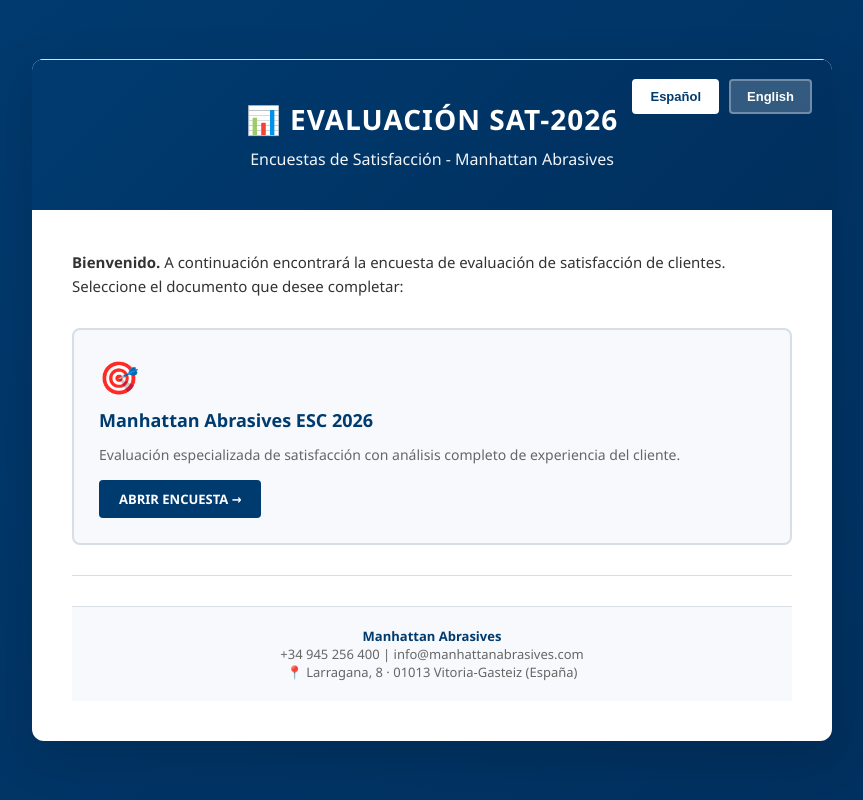
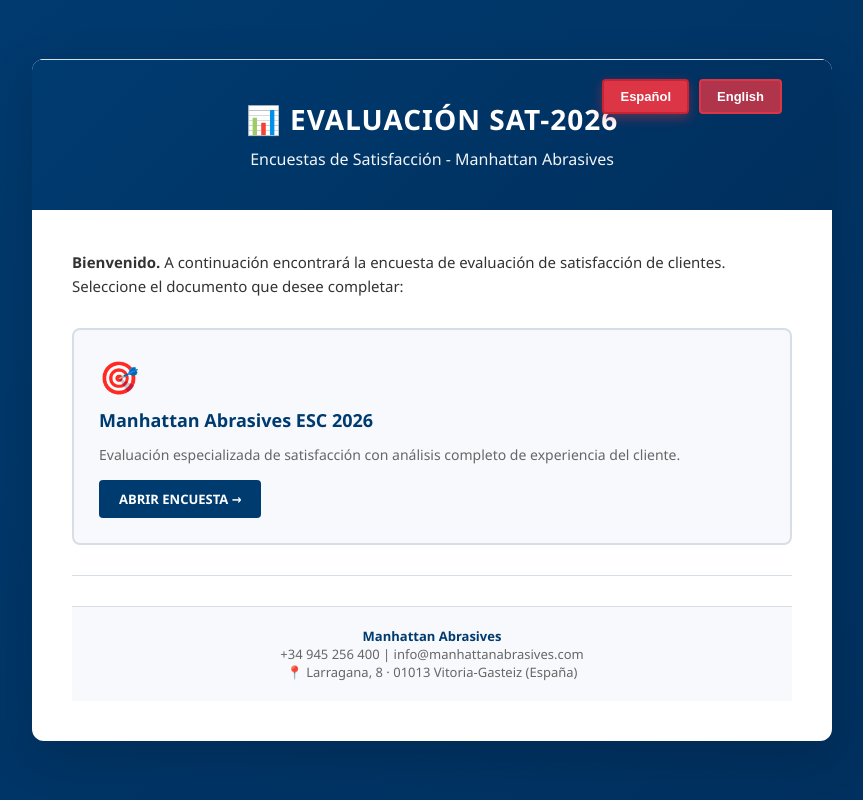
Before and after one commit to ICV-2619/index.html, a plain HTML site: page index.html in a window 1280 px wide. Both pictures are taken after a click on the button "Español". Shown: the whole page, without its empty margins (208-1071 px from the left). Drawn offline with Linux system fonts and the light colour scheme.

Commit message:
Cambiar color de botones de idioma a rojo y desplazar más a la derecha

```diff
--- a/index.html
+++ b/index.html
@@ -40,15 +40,15 @@
         .language-switcher {
             position: absolute;
             top: 20px;
-            right: 20px;
+            right: 50px;
             display: flex;
             gap: 10px;
         }
 
         .lang-btn {
-            background: rgba(255, 255, 255, 0.2);
+            background: rgba(220, 53, 69, 0.8);
             color: white;
-            border: 2px solid rgba(255, 255, 255, 0.3);
+            border: 2px solid #dc3545;
             padding: 8px 16px;
             border-radius: 4px;
             cursor: pointer;
@@ -58,13 +58,15 @@
         }
 
         .lang-btn.active {
-            background: white;
-            color: #003b70;
-            border-color: white;
+            background: #dc3545;
+            color: white;
+            border-color: #c82333;
+            box-shadow: 0 4px 12px rgba(220, 53, 69, 0.4);
         }
 
         .lang-btn:hover {
-            background: rgba(255, 255, 255, 0.3);
+            background: #c82333;
+            border-color: #bd2130;
         }
 
         .header h1 {
@@ -197,6 +199,7 @@
                 position: static;
                 justify-content: center;
                 margin-bottom: 20px;
+                right: auto;
             }
         }
     </style>
```
